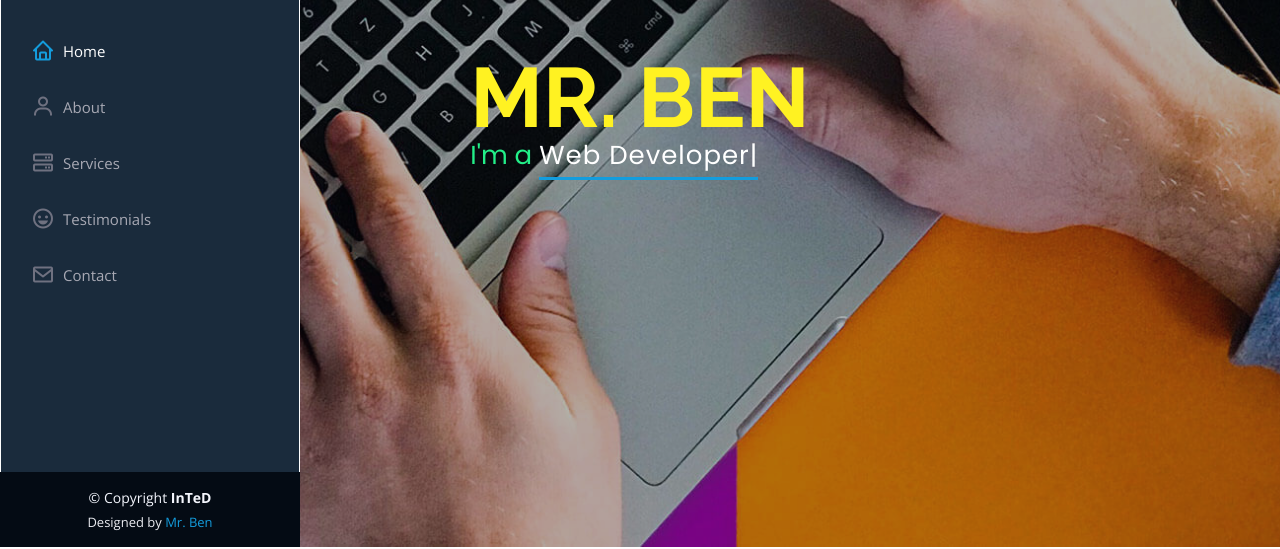
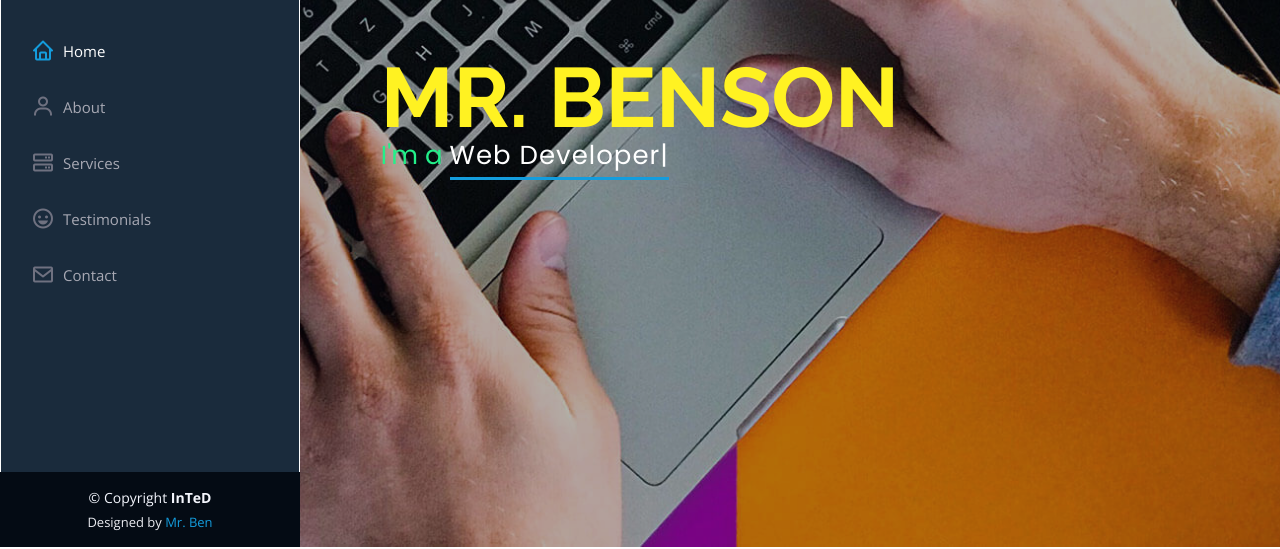
Before and after one commit to malonza-ben/my-website, a plain HTML site: page index.html in a window 1280 px wide. Shown: the part 253-802 px from the top of the page. Drawn offline with nearby package versions, Linux system fonts and the light colour scheme.

Commit message:
Update index.html

```diff
--- a/index.html
+++ b/index.html
@@ -61,7 +61,7 @@
   <!-- ======= Hero Section ======= -->
   <section id="hero" class="d-flex flex-column justify-content-center align-items-center">
     <div class="hero-container" data-aos="fade-in">
-      <h1>MR. BEN</h1>
+      <h1>MR. BENSON</h1>
       <p>I'm a <span class="typed" data-typed-items="Web Designer,Web Developer, Freelancer, Software Engineer, Data Analyst, ETC...."></span></p>
     </div>
   </section><!-- End Hero -->
```
